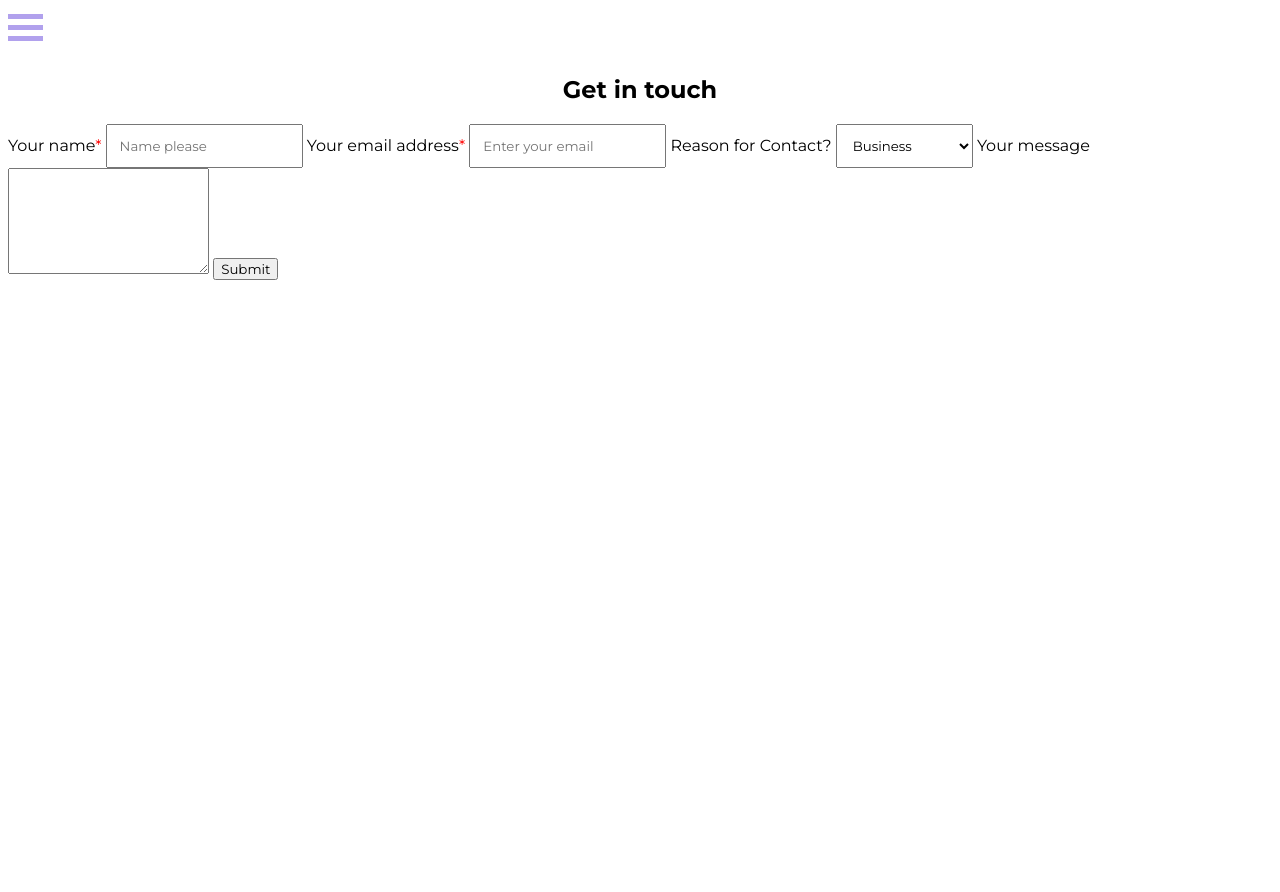
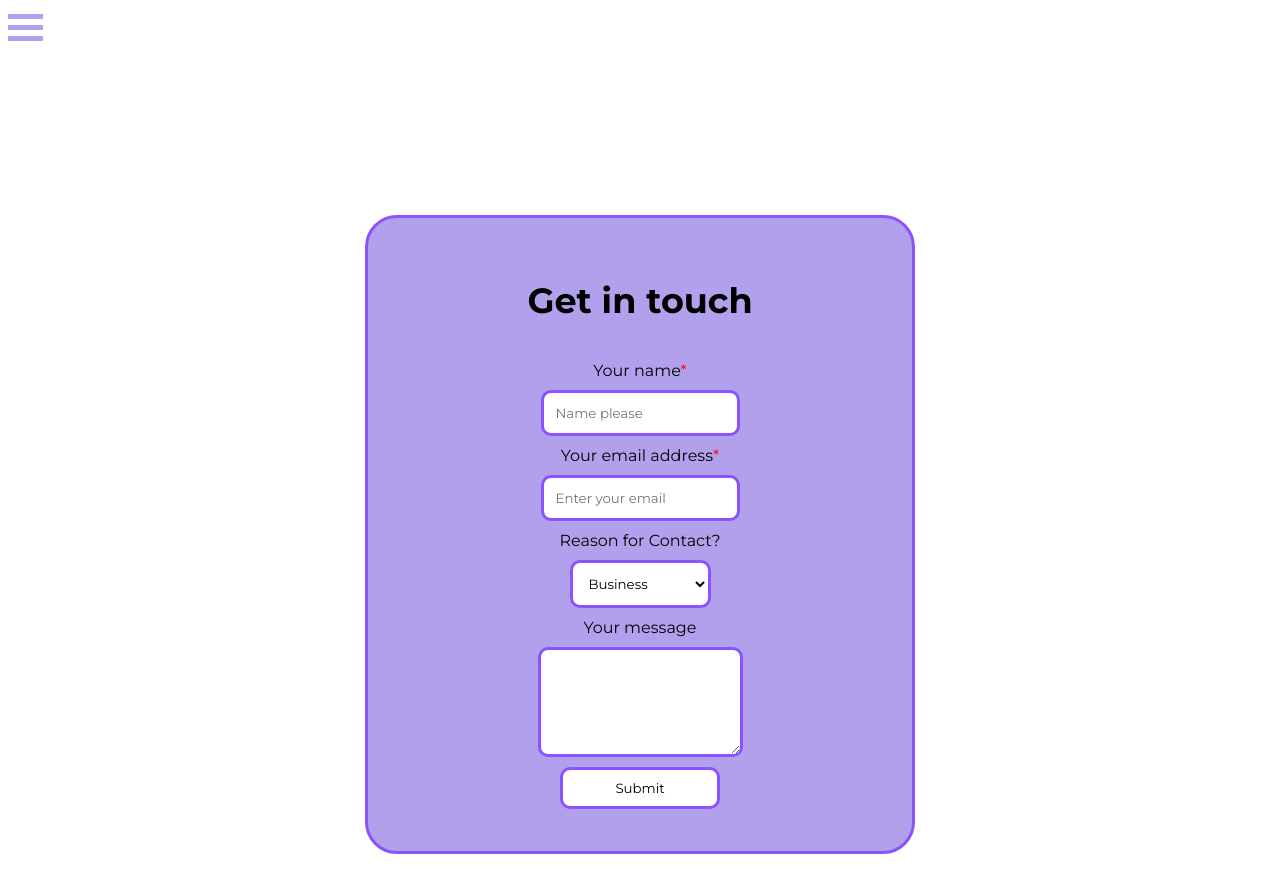
Before and after one commit to Beerooke31/portfolio, a plain HTML site: page contactForm.html in a window 1280 px wide. Before the commit the page ends 800 px from the top, so only its background shows below. Drawn offline with Linux system fonts and the light colour scheme.

Commit message:
Corrected contact form css and added some validation checks

```diff
--- a/Portfolio.js
+++ b/Portfolio.js
@@ -14,3 +14,14 @@ function closeNav() {
   document.getElementById("portfolioNav").style.width = "0";
   document.querySelector(".overlay").style.width = "0%";
 }
+
+//Email validation
+const email = document.getElementById("mail");
+
+email.addEventListener("input", (event) => {
+  if (email.validity.typeMismatch) {
+    email.setCustomValidity("I'd appreciate you adding an email address");
+  } else {
+    email.setCustomValidity("");
+  }
+});
--- a/contactForm.html
+++ b/contactForm.html
@@ -26,43 +26,44 @@
       </div>
       <span style="font-size: 30px; cursor: pointer" onclick="openNav()"></span>
     </nav>
-    <section class="contact-form">
+    <form class="contact-form" action="/my-handling-form-page" method="post">
       <header>
         <h2 class="heading">Get in touch</h2>
       </header>
-      <form>
-        <label for="your-name">Your name<span class="mandatory">*</span></label>
+
+      <label for="name">Your name<span class="mandatory">*</span></label>
       <input
         type="text"
-          id="your-name"
+        id="name"
+        name="user-name"
         required
         aria-required="true"
         placeholder="Name please"
         required=""
       />
-        <label for="email"
+
+      <label for="mail"
         >Your email address<span class="mandatory">*</span></label
       >
       <input
-          type="text"
-          id="email"
-          type="text"
-          id="email"
+        type="email"
+        id="mail"
+        name="user-email"
         required
         aria-required="true"
         placeholder="Enter your email"
         required=""
       />
+
       <label for="enquiry">Reason for Contact?</label>
       <select name="enquiry-selection" id="enquiry-type">
-          <option value="Business">Business</option>
-          <option value="Say Hi">Just to say Hi!</option>
+        <option value="business">Business</option>
+        <option value="greeting">Just to say Hi!</option>
       </select>
-        <label for="message">Your message</label>
-        <textarea name="message-text" id="message" rows="5"></textarea>
-        <button type="submit" value="Submit">Submit</button>
+      <label for="msg">Your message</label>
+      <textarea type="text" id="msg" name="user-message" rows="5"></textarea>
+      <button class="submit" type="submit" value="Submit">Submit</button>
     </form>
-    </section>
     <script src="portfolio.js"></script>
   </body>
 </html>
--- a/styles.css
+++ b/styles.css
@@ -80,8 +80,7 @@
 .logo {
   display: flex;
   justify-content: center;
-  padding-left: 15rem;
-  margin: 5rem 15rem;
+  margin: auto;
 }
 
 .tagline {
@@ -141,7 +140,7 @@
 
 .starbounty {
   width: 20rem;
-  margin: auto;
+  margin: 0 auto 10rem;
   display: flex;
   justify-content: center;
   border-radius: 3%;
@@ -180,6 +179,10 @@
 
 /* Contact Form */
 
+.heading {
+  font-size: 35px;
+}
+
 .mandatory {
   color: red;
 }
@@ -189,11 +192,40 @@
   flex-direction: column;
   justify-content: center;
   align-items: center;
+  margin: 10rem auto;
+  padding: 2rem;
+  border: solid #8c52ff;
+  width: 30rem;
+  border-radius: 2rem;
+  background-color: #b1a1ed;
 }
 
 input[type="text"],
+input,
 select,
 textarea {
   padding: 12px;
-  resize: vertical;
+  resize: both;
+  border-radius: 10px;
+  border: solid #8c52ff;
+  background-color: white;
 }
+
+label {
+  padding: 10px 0px 10px 0px;
+}
+
+.submit {
+  padding: 10px;
+  margin: 10px;
+  border: solid #8c52ff;
+  width: 10rem;
+  border-radius: 10px;
+  background-color: white;
+}
+
+.submit:active {
+  background-color: #7158cd;
+  box-shadow: 0 5px #737373;
+  transform: translateY(4px);
+}
```
Lines whose indentation alone changed are shown as unchanged.
